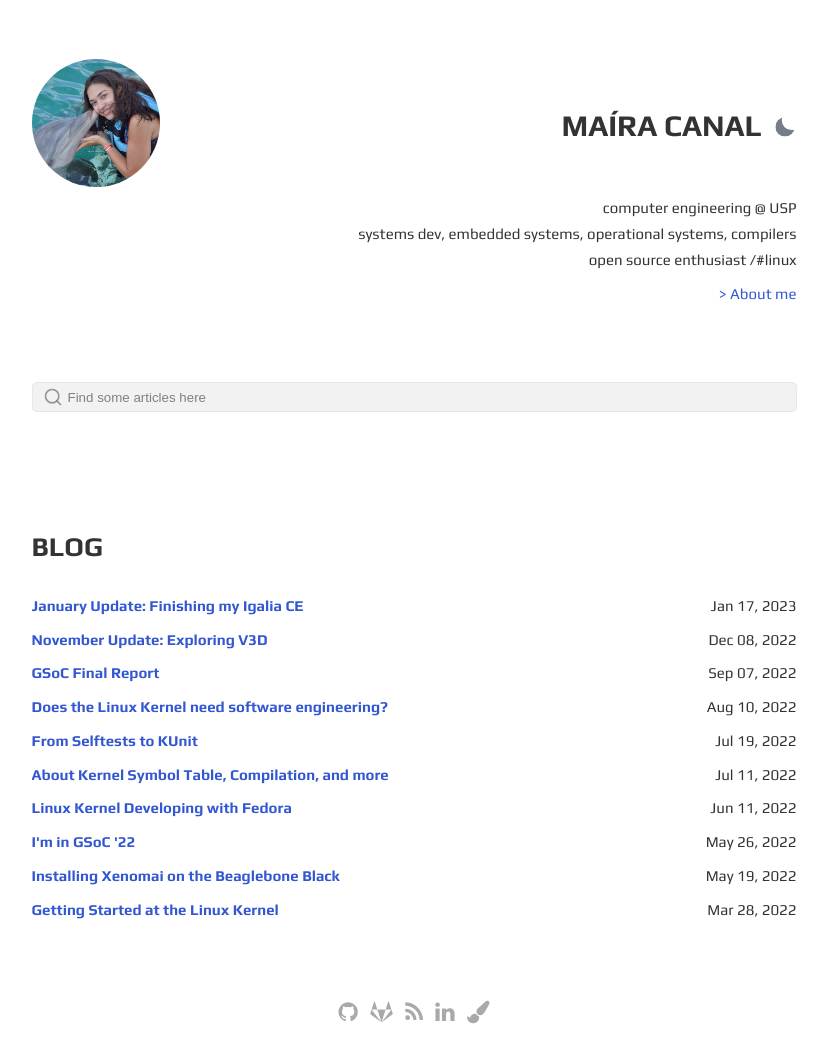
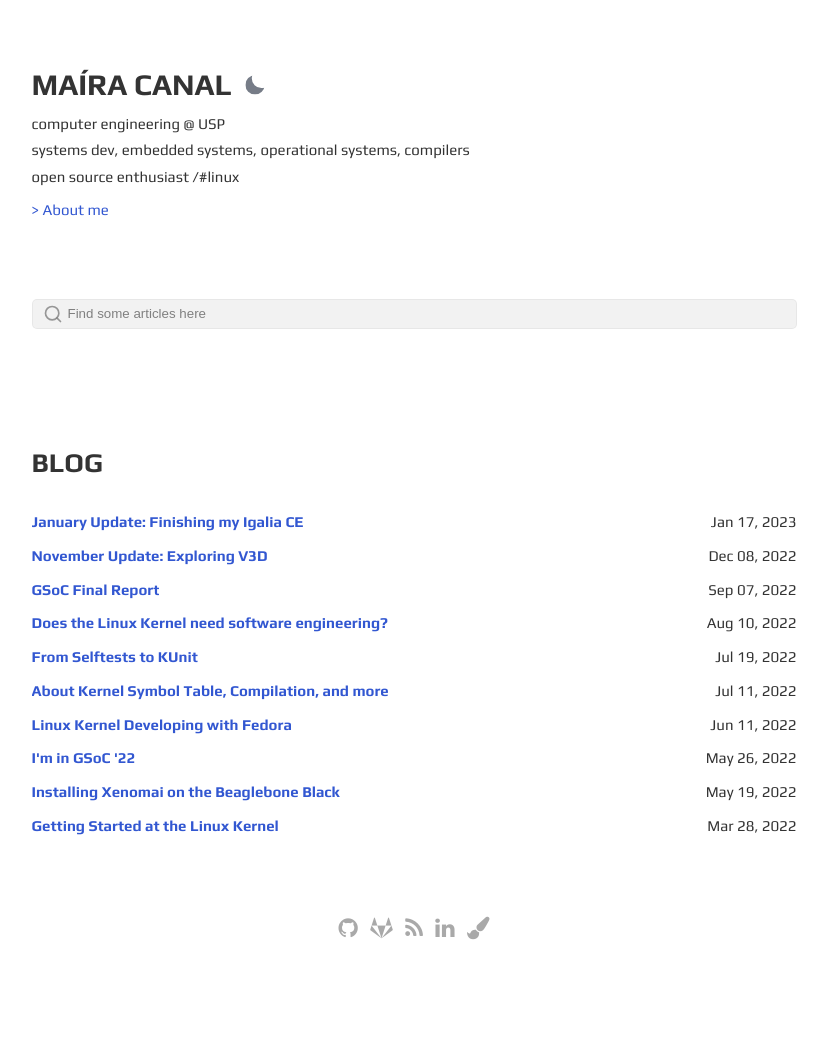
Before and after one commit to mairacanal/mairacanal.github.io, a Jekyll site: the page built from index.html, in a window 1280 px wide. Shown: the whole page, without its empty margins (226-1054 px from the left). Built offline with Jekyll 4.4.1, drawn with Linux system fonts in a browser that asks for light colours; after the commit the page ends 959 px from its top, so only the background shows below that.

Commit message:
style: remove profile image

```diff
--- a/_sass/_main.scss
+++ b/_sass/_main.scss
@@ -374,9 +374,6 @@ main {
 	flex-direction: column;
 }
 
-.profile-image-container{width: 40%;}
-.profile-image{width: 128px; height: 128px; border-radius: 50%; transition: transform .2s;}
-
 .flex-row-between {
 	display: flex;
 	flex-direction: row;
@@ -443,7 +440,6 @@ figcaption {
 
 .bio {
 	margin-bottom: 5rem;
-	text-align: right;
 }
 
 ::selection {
--- a/index.html
+++ b/index.html
@@ -3,11 +3,6 @@ layout: default
 ---
 <section id="intro">
     <div class="flex-row-between">
-
-        <div class="profile-image-container">
-            <img src="{{site.author.picture}}" class="profile-image">
-        </div>
-
         <div class="flex-row-between">
         <h1 style="margin-bottom: 0rem; margin-right: 0.7rem">{{ site.title }}</h1>
         <button title="Change theme" id="theme-toggle" onclick="modeSwitcher()">
```
Also changed, not shown: assets/images/profile.jpeg (deleted).
